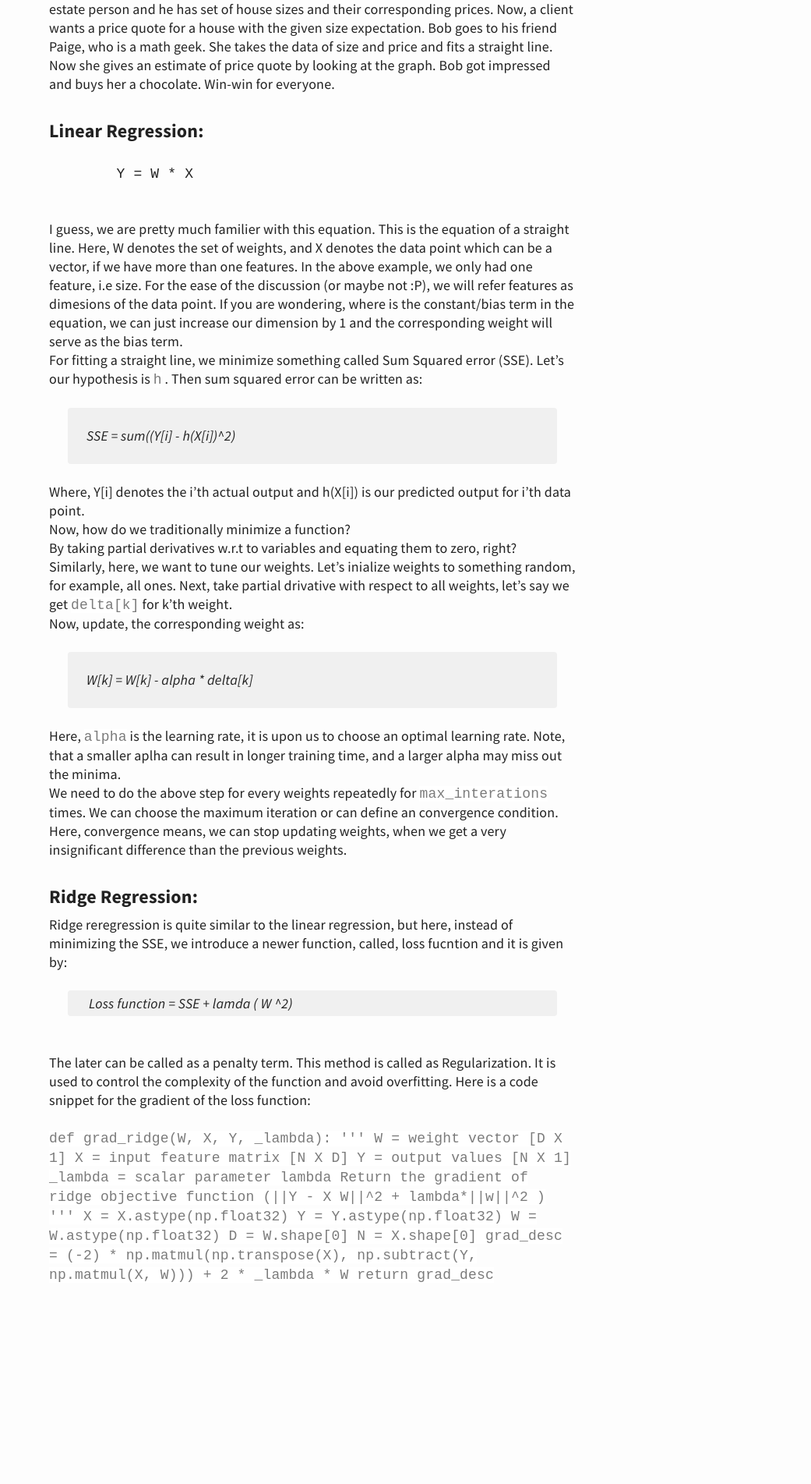
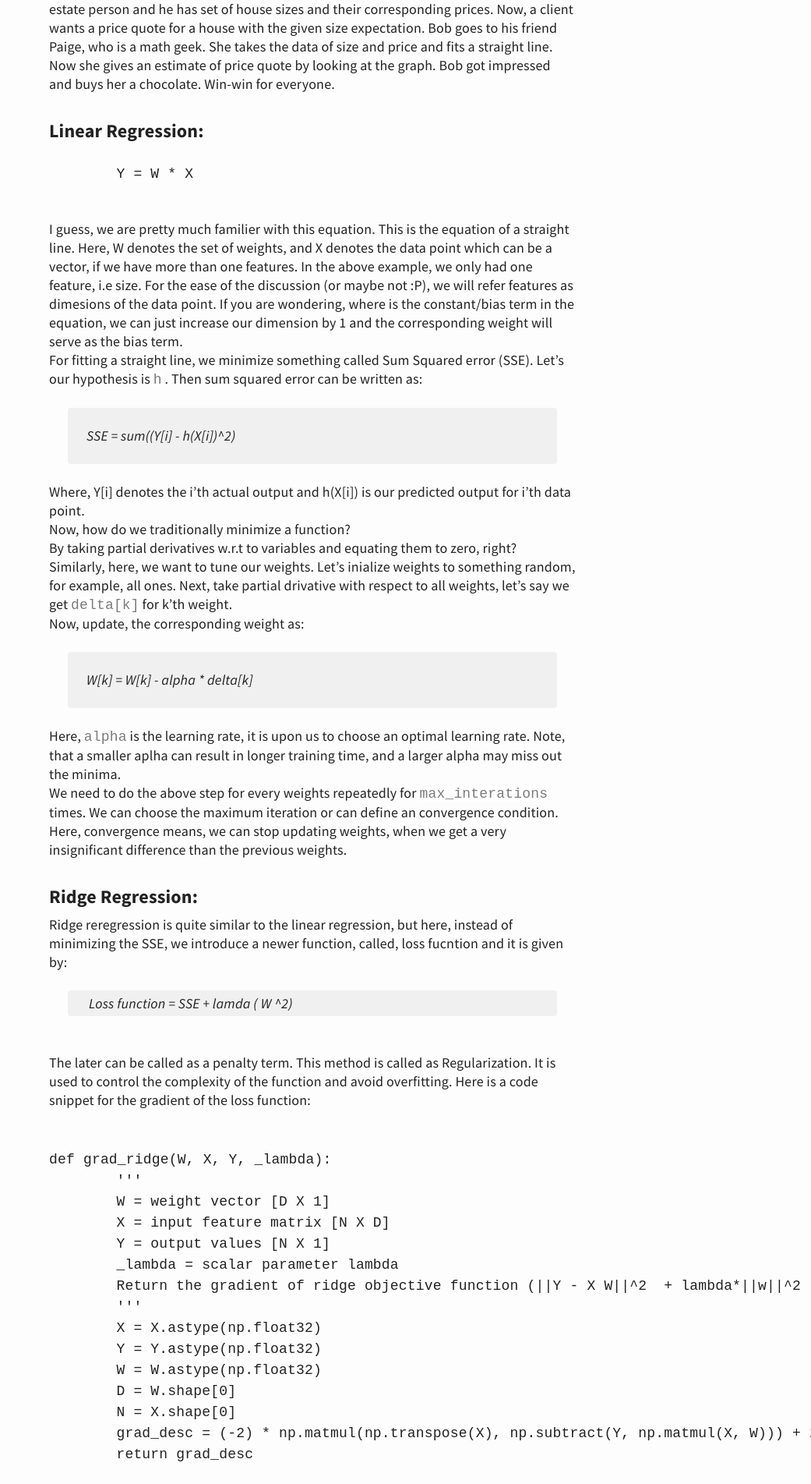
Before and after one commit to SiluPanda/blog, a Jekyll site: the page built from _posts/2019-03-02-regression-analysis-ridge-and-lasso.md, in a window 1280 px wide. Shown: the part 680-2583 px from the top of the page at 78% size, without its empty margins (239-1280 px from the left). Built offline with Jekyll 4.4.1, drawn with Linux system fonts in a browser that asks for light colours; before the commit the page ends 2351 px from its top, so only the background shows below that.

Commit message:
updating

```diff
--- a/_posts/2019-03-02-regression-analysis-ridge-and-lasso.md
+++ b/_posts/2019-03-02-regression-analysis-ridge-and-lasso.md
@@ -44,7 +44,9 @@ Ridge reregression is quite similar to the linear regression, but here, instead
 The later can be called as a penalty term. This method is called as Regularization. It is used to control the complexity of the function and avoid overfitting.
 Here is a code snippet for the gradient of the loss function:
 
-`def grad_ridge(W, X, Y, _lambda):
+<pre>
+
+def grad_ridge(W, X, Y, _lambda):
 	'''
 	W = weight vector [D X 1]
 	X = input feature matrix [N X D]
@@ -58,4 +60,5 @@ Here is a code snippet for the gradient of the loss function:
 	D = W.shape[0]
 	N = X.shape[0]
 	grad_desc = (-2) * np.matmul(np.transpose(X), np.subtract(Y, np.matmul(X, W))) + 2 * _lambda * W
-	return grad_desc`
+	return grad_desc
+</pre>
```
